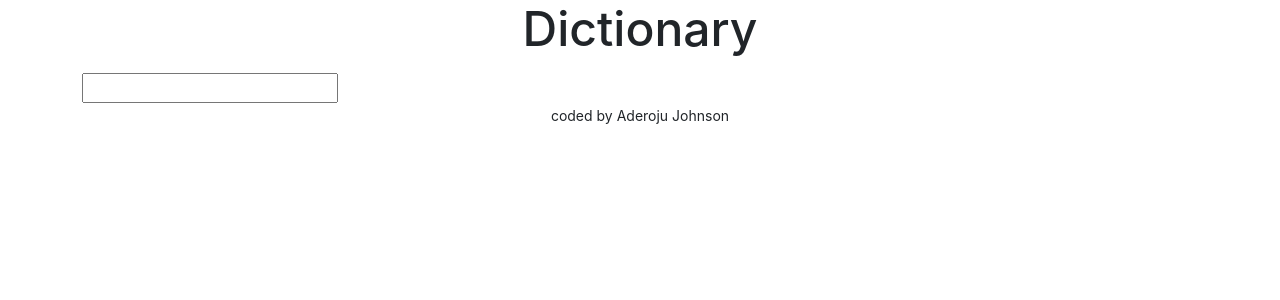
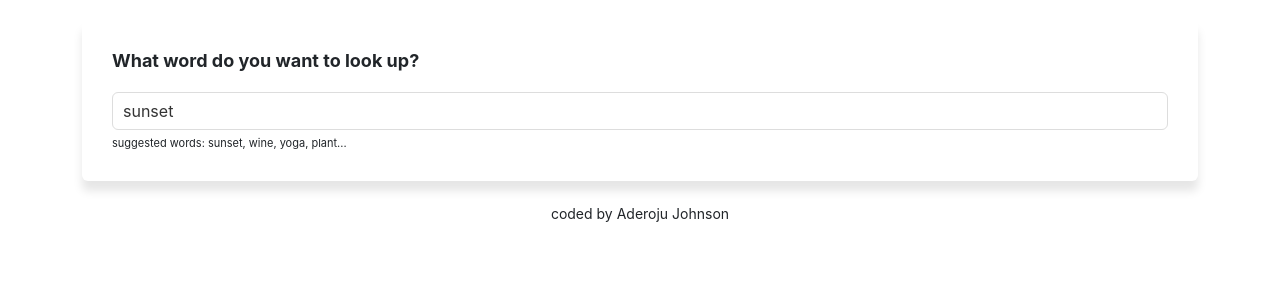
Before and after one commit to dheroju/dictionary-project, a React (Create React App) app: page / in a window 1280 px wide. Shown: the top 300 px of the page. Built offline with nearby package versions, Linux system fonts and the light colour scheme; no server answers.

Commit message:
Styled the application

```diff
--- a/src/App.js
+++ b/src/App.js
@@ -6,7 +6,7 @@
     <div className="App">
       <div className="container">
         <main>
-          <Dictionary />
+          <Dictionary defaultKeyword="sunset" />
         </main>
         <footer className="text-center">
           <small>coded by Aderoju Johnson</small>
--- a/src/Dictionary.css
+++ b/src/Dictionary.css
@@ -1,5 +1,30 @@
+.Dictionary section {
+  background: white;
+  padding: 30px;
+  border-radius: 6px;
+  box-shadow: 0 10px 10px rgba(0 0 0 / 10%);
+  margin: 20px 0;
+}
+
 .Dictionary h1 {
-  font-size: 48px;
-  margin-bottom: 15px;
-  text-align: center;
+  font-size: 18px;
+  font-weight: bold;
+  margin-bottom: 20px;
 }
+
+a {
+  color: #9670f4;
+}
+
+.Dictionary input {
+  border-radius: 6px;
+  border: 1px solid #ddd;
+  color: #333;
+  padding: 6px 10px;
+  width: 100%;
+}
+
+.Dictionary .hint {
+  font-size: 11px;
+  margin-top: 5px;
+}
--- a/src/Dictionary.js
+++ b/src/Dictionary.js
@@ -3,33 +3,56 @@
 import Results from "./Results";
 import "./Dictionary.css";
 
-export default function Dictionary() {
-  let [keyword, setKeyword] = useState("");
+export default function Dictionary(props) {
+  let [keyword, setKeyword] = useState(props.defaultKeyword);
   let [results, setResults] = useState(null);
+  let [loaded, setLoaded] = useState(false);
 
   function handleResponse(response) {
     setResults(response.data[0]);
   }
 
-  function search(event) {
-    event.preventDefault();
-
+  function search() {
     //documentation: https://dictionaryapi.dev/
     let apiUrl = `https://api.dictionaryapi.dev/api/v2/entries/en_US/${keyword}`;
     axios.get(apiUrl).then(handleResponse);
+  }
+
+  function handleSubmit(event) {
+    event.preventDefault();
+    search();
   }
 
   function handleKeywordChange(event) {
     setKeyword(event.target.value);
   }
 
+  function load() {
+    setLoaded(true);
+    search();
+  }
+
+  if (loaded) {
     return (
       <div className="Dictionary">
-      <h1>Dictionary</h1>
-      <form onSubmit={search}>
-        <input type="search" onChange={handleKeywordChange} />
+        <section>
+          <h1>What word do you want to look up?</h1>
+          <form onSubmit={handleSubmit}>
+            <input
+             type="search"
+             onChange={handleKeywordChange}
+            defaultValue={props.defaultKeyword}
+            />
           </form>
+          <div className="hint">
+            suggested words: sunset, wine, yoga, plant...
+          </div>
+        </section>
         <Results results={results} />
       </div>
     );
+  } else {
+    load();
+    return "Loading";
   }
+}
--- /dev/null
+++ b/src/Meaning.css
@@ -0,0 +1,11 @@
+.Meaning h3 {
+  font-size: 24px;
+  line-height: 1.5;
+  font-weight: bold;
+}
+
+.Meaning .example {
+  color: #70757a;
+  font-style: italic;
+  margin-top: 10px;
+}
--- a/src/Meaning.js
+++ b/src/Meaning.js
@@ -1,5 +1,6 @@
 import React from "react";
 import Synonyms from "./Synonyms";
+import "./Meaning.css";
 
 export default function Meaning(props) {
   return (
@@ -8,14 +9,10 @@
       {props.meaning.definitions.map(function (definition, index) {
         return (
           <div key={index}>
-            <p>
-              <strong>Definition:</strong>
-              {definition.definition}
-              <br />
-              <strong>Example:</strong>
-              <em>{definition.example}</em>
-              <Synonyms synonyms={definition.synonyms} />
-            </p>
+            <div className="definition">{definition.definition} </div>
+
+            <div className="example">{definition.example}</div>
+            <Synonyms synonyms={definition.synonyms} />
           </div>
         );
       })}
--- /dev/null
+++ b/src/Phonetic.css
@@ -0,0 +1,24 @@
+.Phonetic {
+  margin: 20px 0;
+}
+
+.Phonetic a {
+  border: 1px solid #ddd;
+  text-decoration: none;
+  font-size: 13px;
+  font-weight: bold;
+  margin-right: 10px;
+  padding: 8px 15px;
+  border-radius: 20px;
+  transition: all 150ms ease-in-out;
+}
+
+.Phonetic a:hover {
+  background: #9670f4;
+  color: white;
+}
+
+.Phonetic .text {
+  opacity: 0.5;
+  font-weight: bold;
+}
--- a/src/Phonetic.js
+++ b/src/Phonetic.js
@@ -1,4 +1,5 @@
 import React from "react";
+import "./Phonetic.css";
 
 export default function Phonetic(props) {
   console.log(props.phonetic);
@@ -7,7 +8,6 @@
       <a href={props.phonetic.audio} target="_blank" rel="noreferrer">
         Listen
       </a>
-      <br />
       {props.phonetic.text}
     </div>
   );
--- /dev/null
+++ b/src/Results.css
@@ -0,0 +1,5 @@
+.Results h2 {
+  font-size: 36;
+  font-weight: bold;
+  line-height: 1.5;
+}
--- a/src/Results.js
+++ b/src/Results.js
@@ -1,11 +1,13 @@
 import React from "react";
 import Meaning from "./Meaning";
 import Phonetic from "./Phonetic";
+import "./Results.css";
 
 export default function Results(props) {
   if (props.results) {
     return (
       <div className="Results">
+        <section>
           <h2>{props.results.word}</h2>
           {props.results.phonetics.map(function (phonetic, index) {
             return (
@@ -14,12 +16,12 @@
               </div>
             );
           })}
-
+        </section>
         {props.results.meanings.map(function (meaning, index) {
           return (
-            <div key={index}>
+            <section key={index}>
               <Meaning meaning={meaning} />
-            </div>
+            </section>
           );
         })}
       </div>
--- /dev/null
+++ b/src/Synonyms.css
@@ -0,0 +1,11 @@
+.Synonyms {
+  margin: 15px 0 0;
+  padding: 0;
+}
+
+.Synonyms li {
+  font-size: 13px;
+  display: inline-block;
+  padding-right: 15px;
+  line-height: 1;
+}
--- a/src/Synonyms.js
+++ b/src/Synonyms.js
@@ -1,4 +1,5 @@
 import React from "react";
+import "./Synonyms.css";
 
 export default function Synonyms(props) {
   if (props.synonyms) {
```
Also changed, not shown: src/logo.svg (deleted). Lines whose indentation alone changed are shown as unchanged.
